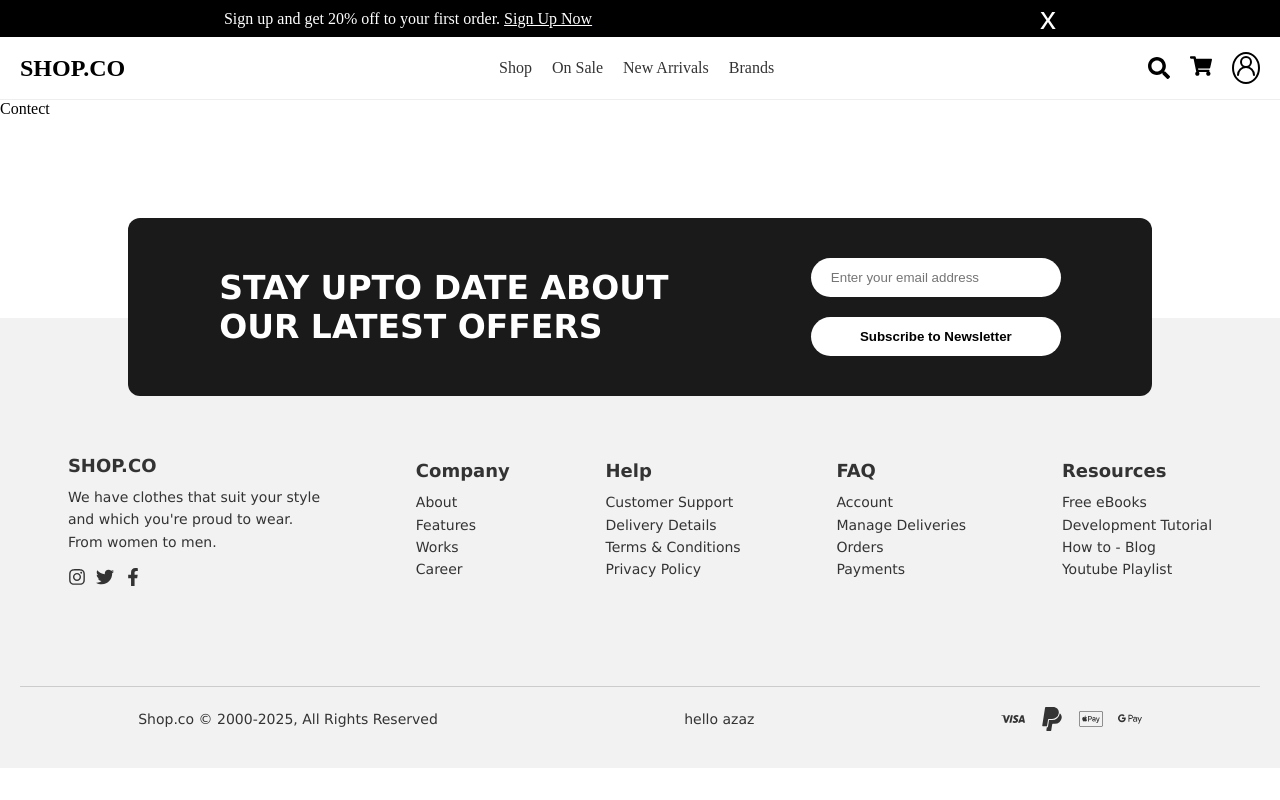
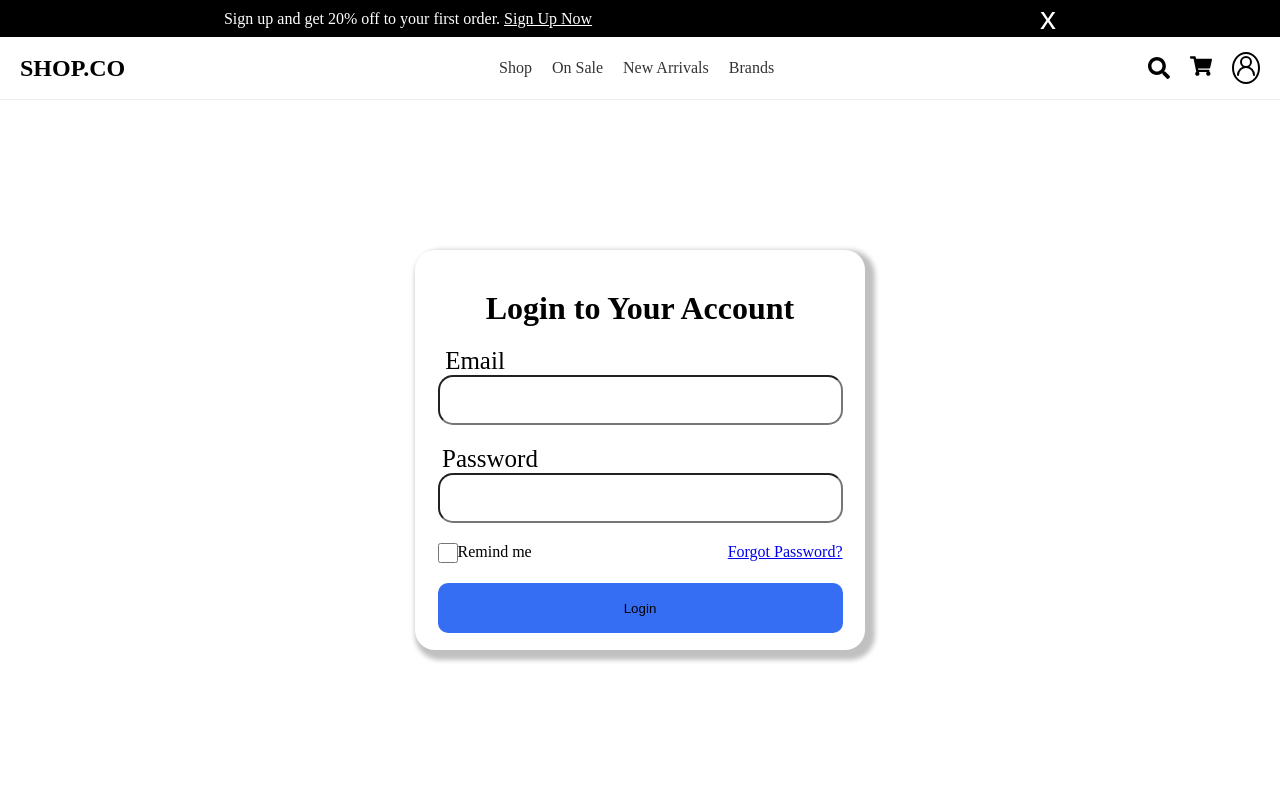
Before and after one commit to Rahulsaini8989iu/E-commers-web, a React (Vite) app: page /contect in a window 1280 px wide. Shown: the top 800 px of the page. Built offline with nearby package versions, Linux system fonts and the light colour scheme.

Commit message:
Login page

```diff
--- a/src/Pages/Contect/Contect.css
+++ b/src/Pages/Contect/Contect.css
@@ -0,0 +1,69 @@
+.Login-Page{
+    width: 100%;
+    height: 600px;
+    border: 1px solid none;
+    margin-top: 50px;
+    display: flex;
+    justify-content: center;
+    align-items: center;
+}
+.Page{
+    height: 400px;
+    width: 450px;
+    border: 1px solid none;
+    border-radius: 20px;
+    box-shadow: 5px 5px 5px 5px silver;
+    display: flex;
+    flex-direction: column;
+    align-items: center;
+    padding-top: 40px;
+}
+.label1{
+    margin-left: -330px;
+    font-size: 25px;
+    margin-top: 20px;
+}
+input{
+    width: 90%;
+    height: 50px;
+    font-size: larger;
+    border-radius: 15px;
+}
+.label2{
+    margin-left: -300px;
+    font-size: 25px;
+    margin-top: 20px;
+}
+.cbox{
+    height: 20px;
+    width: 20px;
+}
+.check{
+    width: 90%;
+    display: flex;
+    justify-content: space-between;
+    margin-top: 20px;
+}
+.btn{
+    width: 90%;
+    border-radius: 10px;
+    background-color: rgb(54, 110, 243);
+    margin-top: 20px;
+    height: 50px;
+    border: none;
+}
+@media (max-width:445px){
+    h1{
+        font-size: 25px;
+    }
+    .label1{
+        margin-left: -220px;
+        font-size: 20px;
+        margin-top: 20px;
+    }
+    .label2{
+        margin-left: -200px;
+        font-size: 20px;
+        margin-top: 20px;
+    }
+}
--- a/src/Pages/Contect/Contect.jsx
+++ b/src/Pages/Contect/Contect.jsx
@@ -4,7 +4,26 @@ import './Contect.css'
 const Contect = () => {
   return (
     <div>
-      Contect
+      <div className="Login-Page">
+ <div className="Page">
+  <h1>Login to Your Account</h1>
+  <label htmlFor="" className='label1' required>Email</label>
+  <input type="email" />
+  <label htmlFor="" type="password" className='label2' required >Password</label>
+  <input type="Number" />
+  <div className='check'>
+    <div style={{display:"flex"}}>
+    <input type="checkbox" className='cbox'/>
+      <p>Remind me</p>
+      </div>
+      <div>
+      <a href="http://">Forgot Password?</a>
+      </div>
+  </div>
+  <button className='btn'>Login</button>
+ </div>
+
+      </div>
     </div>
   )
 }
```
